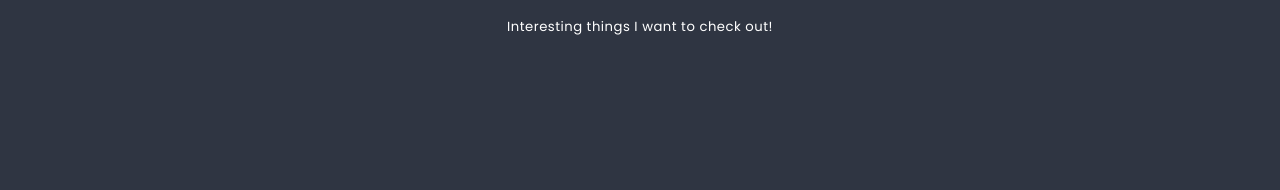
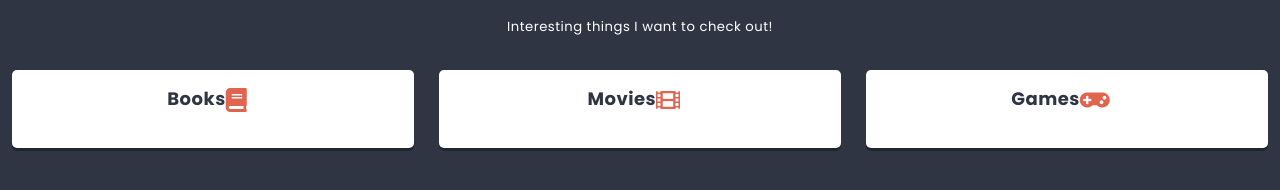
Before and after one commit to grzesiekS/React.js_firstProject, a React app: page / in a window 1280 px wide. Shown: the part 362-552 px from the top of the page. Built offline with nearby package versions, Linux system fonts and the light colour scheme.

Commit message:
Implement react-redux in Columns and Lists

```diff
--- a/src/components/App/App.js
+++ b/src/components/App/App.js
@@ -1,6 +1,6 @@
 import React from 'react';
 import styles from './App.scss';
-import List from '../List/List';
+import List from '../List/ListContainer';
 import PropTypes from 'prop-types';
 
 class App extends React.Component {
--- a/src/components/Column/Column.js
+++ b/src/components/Column/Column.js
@@ -1,9 +1,9 @@
 import React from 'react';
 import styles from './Column.scss';
 import PropTypes from 'prop-types';
-import Card from '../Card/Card';
-import {settings} from '../../data/dataStore';
-import Creator from '../Creator/Creator';
+// import Card from '../Card/Card';
+// import {settings} from '../../data/dataStore';
+// import Creator from '../Creator/Creator';
 import Icon from '../Icon/Icon';
 
 class Column extends React.Component {
@@ -18,36 +18,22 @@
       icon: PropTypes.string,
     }
 
-    addCard(title){
-      this.setState(state => (
-        {
-          card: [
-            ...state.card,
-            {
-              key: state.card.length ? state.card[state.card.length-1].key+1 : 0,
-              title,
-              icon: 'list-alt',
-              cards: [],
-            },
-          ],
-        }
-      ));
-    }
+    render() {
+      const {title, icon} = this.props;
 
-    render() {
       return (
         <section className={styles.component}>
           <h3 className={styles.title}>
-            {this.props.title}
-            <span className={styles.icon}><Icon name={this.props.icon}/></span>
+            {title}
+            <span className={styles.icon}><Icon name={icon}/></span>
           </h3>
-          {this.state.card.map(({key, ...cardProps}) => (
+          {/* {this.state.card.map(({key, ...cardProps}) => (
             <Card key={key} {...cardProps}/>
           ))}
 
           <div className={styles.creator}>
             <Creator text={settings.cardCreatorText} action={title => this.addCard(title)}/>
-          </div>
+          </div> */}
         </section>
       );
     }
--- a/src/components/List/List.js
+++ b/src/components/List/List.js
@@ -1,7 +1,7 @@
 import React from 'react';
 import styles from './List.scss';
 import Hero from '../Hero/Hero';
-// import Column from '../Column/Column';
+import Column from '../Column/Column';
 import PropTypes from 'prop-types';
 import {settings} from '../../data/dataStore';
 import ReactHtmlParser from 'react-html-parser';
@@ -22,7 +22,7 @@
   }
 
   render() {
-    const {title, image, description} = this.props;
+    const {title, image, description, columns} = this.props;
     return (
       <section className={styles.component}>
         <Hero titleText={title} imgSrc={image} />
@@ -31,13 +31,13 @@
           {ReactHtmlParser(description)}
         </div>
 
-        {/* <div className={styles.columns}>
-          {this.state.columns.map(({key, ...columnProps}) => (
-            <Column key={key} {...columnProps} />
+        <div className={styles.columns}>
+          {columns.map(columnData => (
+            <Column key={columnData.id} {...columnData} />
           ))}
         </div>
 
-        <div className={styles.creator}>
+        {/* <div className={styles.creator}>
           <Creator text={settings.columnCreatorText} action={title => this.addColumn(title)}/>
         </div> */}
       </section>
--- /dev/null
+++ b/src/components/List/ListContainer.js
@@ -0,0 +1,10 @@
+import {connect} from 'react-redux';
+import List from './List';
+
+export const getColumnsForList = ({columns}, listId) => columns.filter(column => column.listId == listId);
+
+const mapStateToProps = (state, props) => ({
+  columns: getColumnsForList(state, props.id),
+});
+
+export default connect(mapStateToProps)(List);
```
